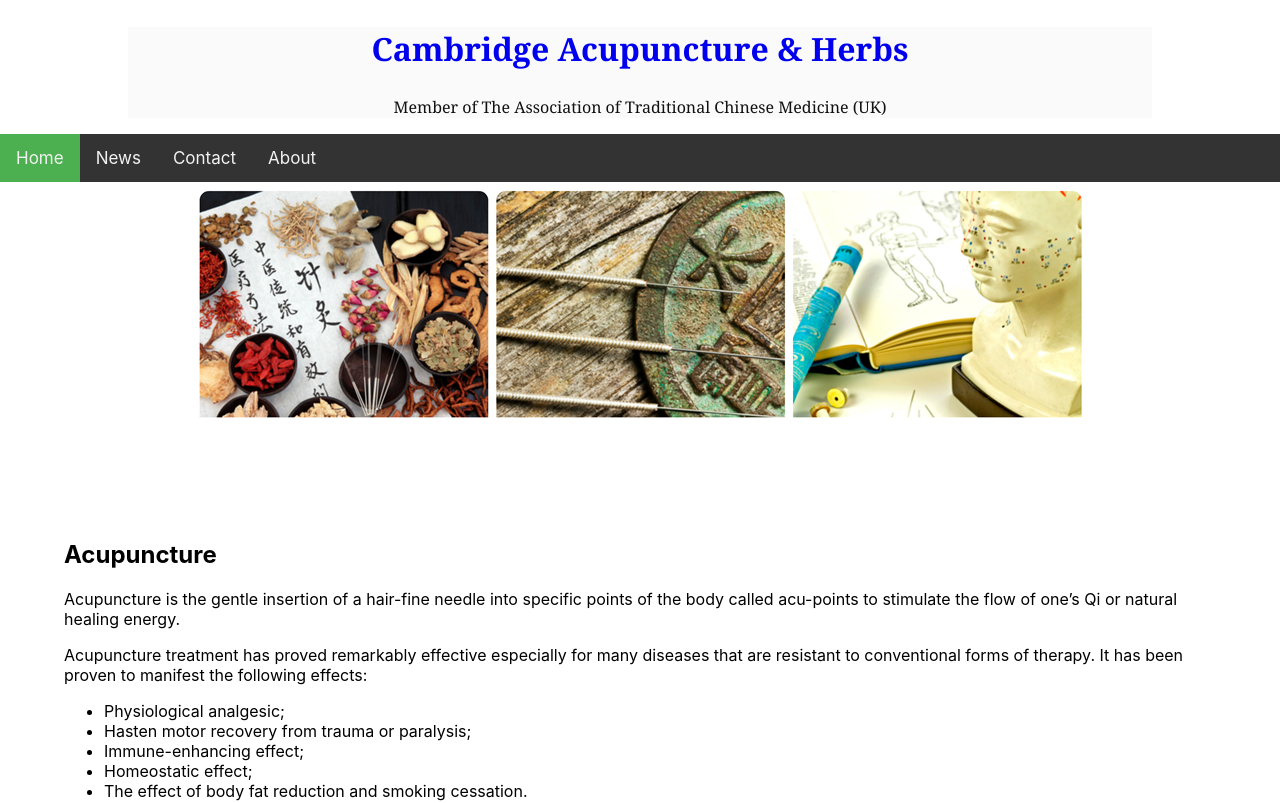
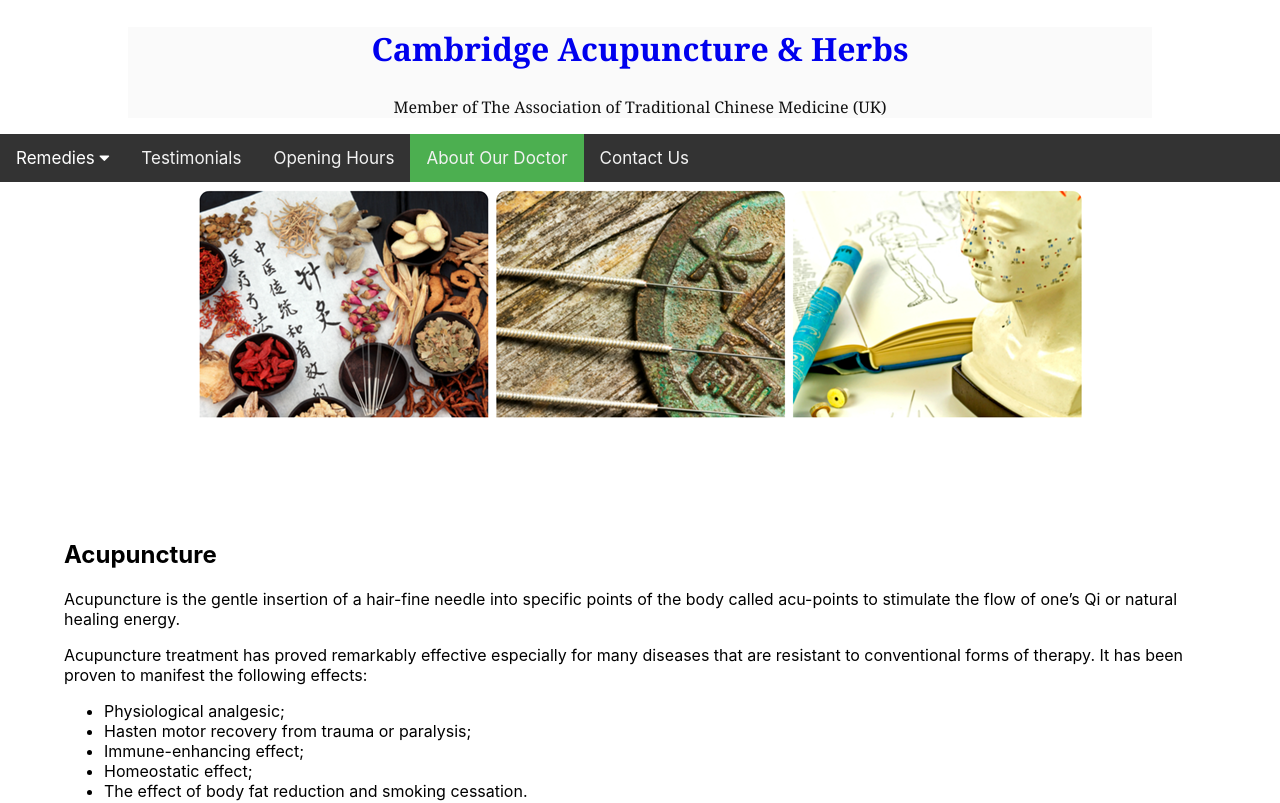
Before and after one commit to yucigou/cam-acuherbs, a React (Create React App) app: page / in a window 1280 px wide. Shown: the top 803 px of the page. Built offline with nearby package versions, Linux system fonts and the light colour scheme.

Commit message:
Add Responsive Navbar with Dropdown

```diff
--- a/public/css/menu.css
+++ b/public/css/menu.css
@@ -15,12 +15,6 @@
   font-size: 17px;
 }
 
-/* Change the color of links on hover */
-.topnav a:hover {
-  background-color: #ddd;
-  color: black;
-}
-
 /* Add an active class to highlight the current page */
 .active {
   background-color: #4CAF50;
@@ -32,9 +26,66 @@
   display: none;
 }
 
+/* Dropdown container - needed to position the dropdown content */
+.dropdown {
+  float: left;
+  overflow: hidden;
+}
+
+/* Style the dropdown button to fit inside the topnav */
+.dropdown .dropbtn {
+  font-size: 17px;
+  border: none;
+  outline: none;
+  color: white;
+  padding: 14px 16px;
+  background-color: inherit;
+  font-family: inherit;
+  margin: 0;
+}
+
+/* Style the dropdown content (hidden by default) */
+.dropdown-content {
+  display: none;
+  position: absolute;
+  background-color: #f9f9f9;
+  min-width: 160px;
+  box-shadow: 0px 8px 16px 0px rgba(0,0,0,0.2);
+  z-index: 1;
+}
+
+/* Style the links inside the dropdown */
+.dropdown-content a {
+  float: none;
+  color: black;
+  padding: 12px 16px;
+  text-decoration: none;
+  display: block;
+  text-align: left;
+}
+
+/* Add a dark background on topnav links and the dropdown button on hover */
+.topnav a:hover, .dropdown:hover .dropbtn {
+  background-color: #555;
+  color: white;
+}
+
+/* Add a grey background to dropdown links on hover */
+.dropdown-content a:hover {
+  background-color: #ddd;
+  color: black;
+}
+
+/* Show the dropdown menu when the user moves the mouse over the dropdown button */
+.dropdown:hover .dropdown-content {
+  display: block;
+}
+
 /* When the screen is less than 600 pixels wide, hide all links, except for the first one ("Home"). Show the link that contains should open and close the topnav (.icon) */
 @media screen and (max-width: 600px) {
-  .topnav a:not(:first-child) {display: none;}
+  .topnav a:not(:first-child), .dropdown .dropbtn {
+    display: none;
+  }
   .topnav a.icon {
     float: right;
     display: block;
@@ -54,4 +105,11 @@
     display: block;
     text-align: left;
   }
+  .topnav.responsive .dropdown {float: none;}
+  .topnav.responsive .dropdown-content {position: relative;}
+  .topnav.responsive .dropdown .dropbtn {
+    display: block;
+    width: 100%;
+    text-align: left;
+  }
 }
--- a/src/components/menu.jsx
+++ b/src/components/menu.jsx
@@ -13,13 +13,21 @@ function myFunction() {
 const Menu = () => {
   return (
     <div className="topnav" id="myTopnav">
-      <a href="#home" className="active">Home</a>
-      <a href="#news">News</a>
-      <a href="#contact">Contact</a>
-      <a href="#about">About</a>
-      <a href="javascript:void(0);" className="icon" onClick={myFunction}>
-        <i className="fa fa-bars"></i>
-      </a>
+      <div className="dropdown">
+        <button className="dropbtn">Remedies&nbsp;
+          <i className="fa fa-caret-down"></i>
+        </button>
+        <div className="dropdown-content">
+          <a href="#">Acupuncture</a>
+          <a href="#">Chinese Herbs</a>
+          <a href="#">Cupping</a>
+        </div>
+      </div>
+      <a href="#news">Testimonials</a>
+      <a href="#contact">Opening Hours</a>
+      <a href="#about" className="active">About Our Doctor</a>
+      <a href="#about">Contact Us</a>
+      <a href="javascript:void(0);" className="icon" onClick={myFunction}>&#9776;</a>
     </div>
   )
 }
```
Also changed, not shown: 1 other file (tests, documents, lock files or other folders).
